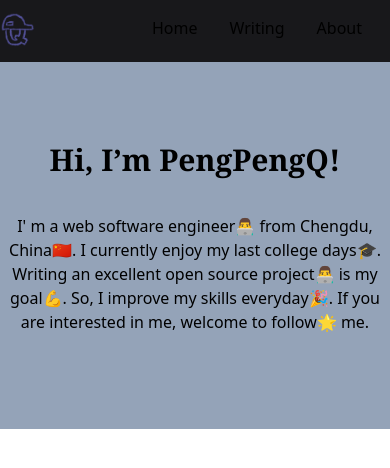
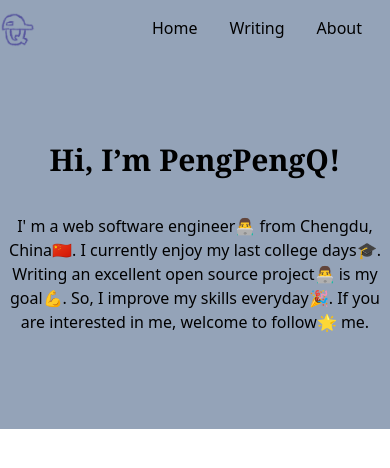
Before and after one commit to PengPeng-Qi/MiniBlog, a Next.js app: page / in a window 390 px wide. Shown: the top 468 px of the page. Built offline with nearby package versions, Linux system fonts and the light colour scheme.

Commit message:
style: modify header backgroundColor dayTime

```diff
--- a/pages/about/aboutHome.js
+++ b/pages/about/aboutHome.js
@@ -14,7 +14,7 @@ export default function Home() {
         <link rel="icon" href="/favicon.ico" />
       </Head>
 
-      <header className="flex content-center justify-between table:w-headerWidth mx-auto py-3 text-base table:text-lg h-headerHeight font-sans sm:bg-inherit bg-zinc-900">
+      <header className="flex content-center justify-between table:w-headerWidth mx-auto py-3 text-base table:text-lg h-headerHeight font-sans sm:bg-inherit dark:bg-zinc-900">
         <div className="hover:scale-110 hover:duration-200 duration-200 hover:ease-linear ease-linear relative">
           <Image
             src="/images/index.png"
--- a/pages/index.js
+++ b/pages/index.js
@@ -14,7 +14,7 @@ export default function Home() {
         <link rel="icon" href="/favicon.ico" />
       </Head>
 
-      <header className="flex content-center justify-between table:w-headerWidth mx-auto py-3 text-base table:text-lg h-headerHeight font-sans sm:bg-inherit bg-zinc-900">
+      <header className="flex content-center justify-between table:w-headerWidth mx-auto py-3 text-base table:text-lg h-headerHeight font-sans sm:bg-inherit dark:bg-zinc-900">
         <div className="hover:scale-110 hover:duration-200 duration-200 hover:ease-linear ease-linear">
           <Image
             src="/images/index.png"
--- a/pages/write/writeHome.js
+++ b/pages/write/writeHome.js
@@ -14,7 +14,7 @@ export default function Home() {
         <link rel="icon" href="/favicon.ico" />
       </Head>
 
-      <header className="flex content-center justify-between table:w-headerWidth mx-auto py-3 text-base table:text-lg h-headerHeight font-sans sm:bg-inherit bg-zinc-900">
+      <header className="flex content-center justify-between table:w-headerWidth mx-auto py-3 text-base table:text-lg h-headerHeight font-sans sm:bg-inherit dark:bg-zinc-900">
         <div className="hover:scale-110 hover:duration-200 duration-200 hover:ease-linear ease-linear relative">
           <Image
             src="/images/index.png"
```
